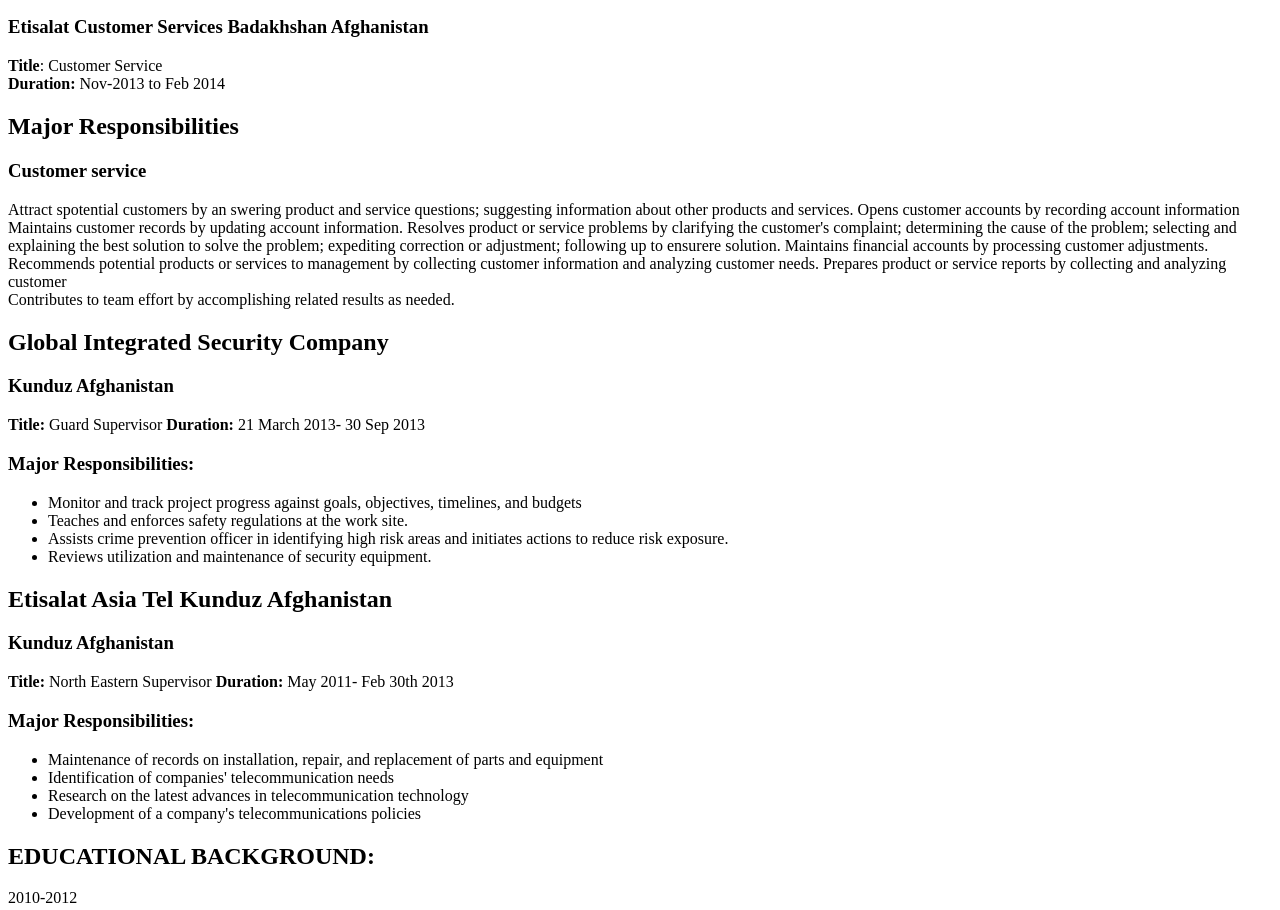
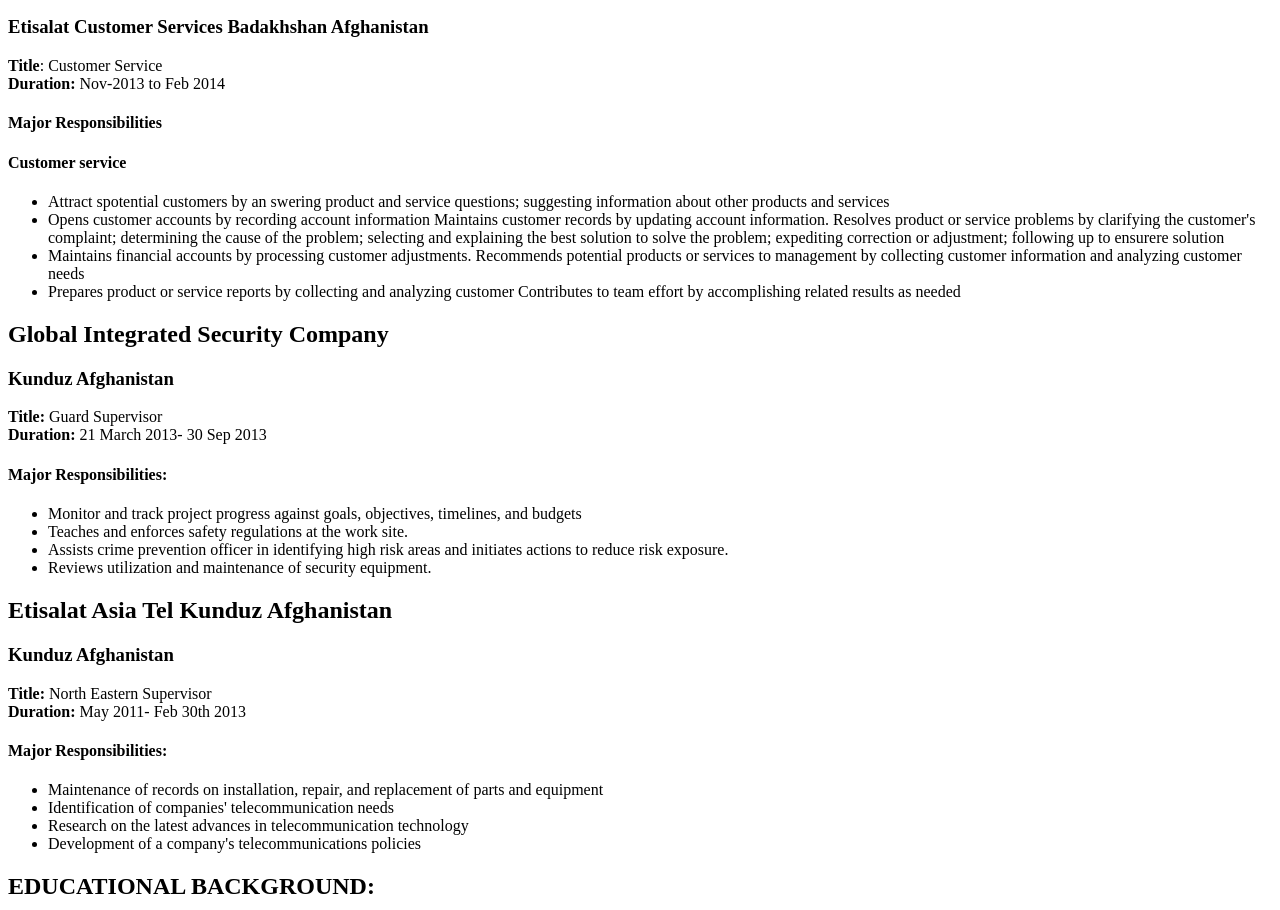
Before and after one commit to Ghassanooooo/cv, a plain HTML site: page index.html in a window 1280 px wide. Shown: the part 352-1262 px from the top of the page. Drawn offline with Linux system fonts and the light colour scheme.

Commit message:
change te sec.

```diff
--- a/index.html
+++ b/index.html
@@ -35,31 +35,39 @@
         <h2>Objective</h2>
         <p>To work with an organization where I can utilize my acquired skills in the best possible ways for the best interests of the organization and facilitate the organization/institution in achieving its goals.</p>
       </section>
+
+
       <section>
         <h2>WORK EXPERIENCE</h2>
+
         <h3>Etisalat Customer Services Badakhshan Afghanistan</h3>
-
+        <!-- Name of position  -->
         <p><strong> Title</strong>: Customer Service <br>
           <strong>Duration:</strong> Nov-2013 to Feb 2014
 
         </p>
+        <!-- title and Duration -->
+        <h4>Major Responsibilities</h4>
+        <h4>Customer service</h4>
+        <ul>
+          <!-- Responsibilities list -->
+          <li>Attract spotential customers by an swering product and service questions; suggesting information about other products and services</li>
+          <li>Opens customer accounts by recording account information Maintains customer records by updating account information. Resolves product or service problems by clarifying the customer's complaint; determining the cause of the problem; selecting
+            and explaining the best solution to solve the problem; expediting correction or adjustment; following up to ensurere solution
+          </li>
+          <li>Maintains financial accounts by processing customer adjustments. Recommends potential products or services to management by collecting customer information and analyzing customer needs</li>
+          <li>Prepares product or service reports by collecting and analyzing customer Contributes to team effort by accomplishing related results as needed</li>
 
-        <h2>Major Responsibilities</h2>
-        <h3>Customer service</h3>
-        <p>Attract spotential customers by an swering product and service questions; suggesting information about other products and services. Opens customer accounts by recording account information Maintains customer records by updating account information.
-          Resolves product or service problems by clarifying the customer's complaint; determining the cause of the problem; selecting and explaining the best solution to solve the problem; expediting correction or adjustment; following up to ensurere
-          solution. Maintains financial accounts by processing customer adjustments. Recommends potential products or services to management by collecting customer information and analyzing customer needs. Prepares product or service reports by collecting
-          and analyzing customer
-          <br> Contributes to team effort by accomplishing related results as needed.
+        </ul>
+      </section>
 
-        </p>
-      </section>
+
       <section>
         <h2>Global Integrated Security Company</h2>
         <h3>Kunduz Afghanistan</h3>
-        <p><strong>Title:</strong> Guard Supervisor
+        <p><strong>Title:</strong> Guard Supervisor <br>
           <strong>Duration:	</strong>21 March 2013- 30 Sep 2013</p>
-        <h3>Major Responsibilities:</h3>
+        <h4>Major Responsibilities:</h4>
         <ul>
           <li>Monitor and track project progress against goals, objectives, timelines, and budgets</li>
           <li>Teaches and enforces safety regulations at the work site.</li>
@@ -73,10 +81,10 @@
         <h2>Etisalat Asia Tel Kunduz Afghanistan</h2>
         <h3>Kunduz Afghanistan</h3>
         <p>
-          <strong>Title: </strong>North Eastern Supervisor
+          <strong>Title: </strong>North Eastern Supervisor <br>
           <strong>Duration: </strong>May 2011- Feb 30th 2013
         </p>
-        <h3>Major Responsibilities:</h3>
+        <h4>Major Responsibilities:</h4>
         <ul>
           <li>Maintenance of records on installation, repair, and replacement of parts and equipment</li>
           <li>Identification of companies' telecommunication needs</li>
@@ -84,6 +92,7 @@
           <li>Development of a company's telecommunications policies</li>
         </ul>
       </section>
+
       <section>
         <h2>EDUCATIONAL BACKGROUND:</h2>
         <p>2010-2012</p>
@@ -98,9 +107,9 @@
         </dl>
       </section>
 
+    </main>
 
 
-    </main>
     <footer>
       <p>&copy;copyright 2018</p>
     </footer>
```
